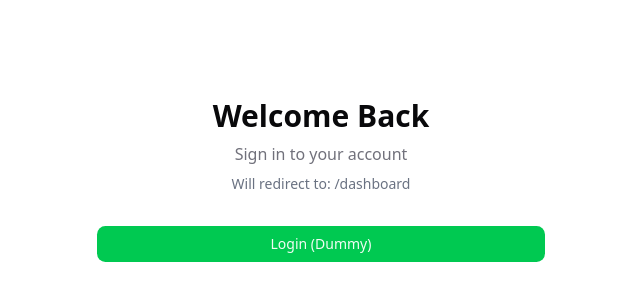
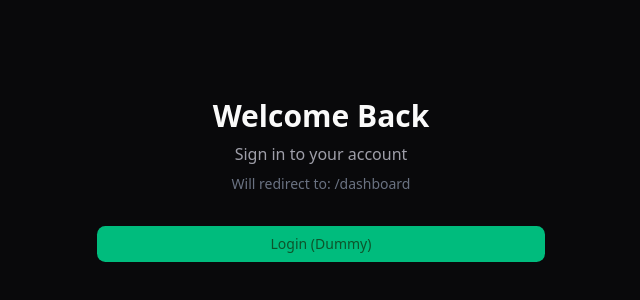
Before and after one commit to itz-mohanmadhav-18/school-frontend, a React (Vite) app: page /login in a window 1280 px wide. Shown: the part 220-520 px from the top of the page, without its empty margins (319-959 px from the left). Built offline with nearby package versions, Linux system fonts and the light colour scheme.

Commit message:
added support for dark theme

```diff
--- a/src/App.tsx
+++ b/src/App.tsx
@@ -1,16 +1,19 @@
 import { BrowserRouter } from 'react-router-dom';
 import { ApolloProvider } from '@apollo/client';
 import { apolloClient } from '@/lib/apollo-client';
-import { AuthProvider } from '@/context/AuthProvider'; // Updated import
+import { AuthProvider } from '@/context/AuthProvider';
 import { AppRoutes } from '@/routes';
+import { ThemeProvider } from '@/components/theme-provider';
 
 function App() {
   return (
     <ApolloProvider client={apolloClient}>
       <AuthProvider>
-        <BrowserRouter>
-          <AppRoutes />
-        </BrowserRouter>
+        <ThemeProvider defaultTheme="dark" storageKey="vite-ui-theme">
+          <BrowserRouter>
+            <AppRoutes />
+          </BrowserRouter>
+        </ThemeProvider>
       </AuthProvider>
     </ApolloProvider>
   );
--- /dev/null
+++ b/src/components/mode-toggle.tsx
@@ -0,0 +1,37 @@
+import { Moon, Sun } from "lucide-react"
+
+import { Button } from "@/components/ui/button"
+import {
+  DropdownMenu,
+  DropdownMenuContent,
+  DropdownMenuItem,
+  DropdownMenuTrigger,
+} from "@/components/ui/dropdown-menu"
+import { useTheme } from "@/components/theme-provider"
+
+export function ModeToggle() {
+  const { setTheme } = useTheme()
+
+  return (
+    <DropdownMenu>
+      <DropdownMenuTrigger asChild>
+        <Button variant="outline" size="icon">
+          <Sun className="h-[1.2rem] w-[1.2rem] scale-100 rotate-0 transition-all dark:scale-0 dark:-rotate-90" />
+          <Moon className="absolute h-[1.2rem] w-[1.2rem] scale-0 rotate-90 transition-all dark:scale-100 dark:rotate-0" />
+          <span className="sr-only">Toggle theme</span>
+        </Button>
+      </DropdownMenuTrigger>
+      <DropdownMenuContent align="end">
+        <DropdownMenuItem onClick={() => setTheme("light")}>
+          Light
+        </DropdownMenuItem>
+        <DropdownMenuItem onClick={() => setTheme("dark")}>
+          Dark
+        </DropdownMenuItem>
+        <DropdownMenuItem onClick={() => setTheme("system")}>
+          System
+        </DropdownMenuItem>
+      </DropdownMenuContent>
+    </DropdownMenu>
+  )
+}
--- /dev/null
+++ b/src/components/theme-provider.tsx
@@ -0,0 +1,73 @@
+import { createContext, useContext, useEffect, useState } from "react"
+
+type Theme = "dark" | "light" | "system"
+
+type ThemeProviderProps = {
+  children: React.ReactNode
+  defaultTheme?: Theme
+  storageKey?: string
+}
+
+type ThemeProviderState = {
+  theme: Theme
+  setTheme: (theme: Theme) => void
+}
+
+const initialState: ThemeProviderState = {
+  theme: "system",
+  setTheme: () => null,
+}
+
+const ThemeProviderContext = createContext<ThemeProviderState>(initialState)
+
+export function ThemeProvider({
+  children,
+  defaultTheme = "system",
+  storageKey = "vite-ui-theme",
+  ...props
+}: ThemeProviderProps) {
+  const [theme, setTheme] = useState<Theme>(
+    () => (localStorage.getItem(storageKey) as Theme) || defaultTheme
+  )
+
+  useEffect(() => {
+    const root = window.document.documentElement
+
+    root.classList.remove("light", "dark")
+
+    if (theme === "system") {
+      const systemTheme = window.matchMedia("(prefers-color-scheme: dark)")
+        .matches
+        ? "dark"
+        : "light"
+
+      root.classList.add(systemTheme)
+      return
+    }
+
+    root.classList.add(theme)
+  }, [theme])
+
+  const value = {
+    theme,
+    setTheme: (theme: Theme) => {
+      localStorage.setItem(storageKey, theme)
+      setTheme(theme)
+    },
+  }
+
+  return (
+    <ThemeProviderContext.Provider {...props} value={value}>
+      {children}
+    </ThemeProviderContext.Provider>
+  )
+}
+
+export const useTheme = () => {
+  const context = useContext(ThemeProviderContext)
+
+  if (context === undefined)
+    throw new Error("useTheme must be used within a ThemeProvider")
+
+  return context
+}
```
